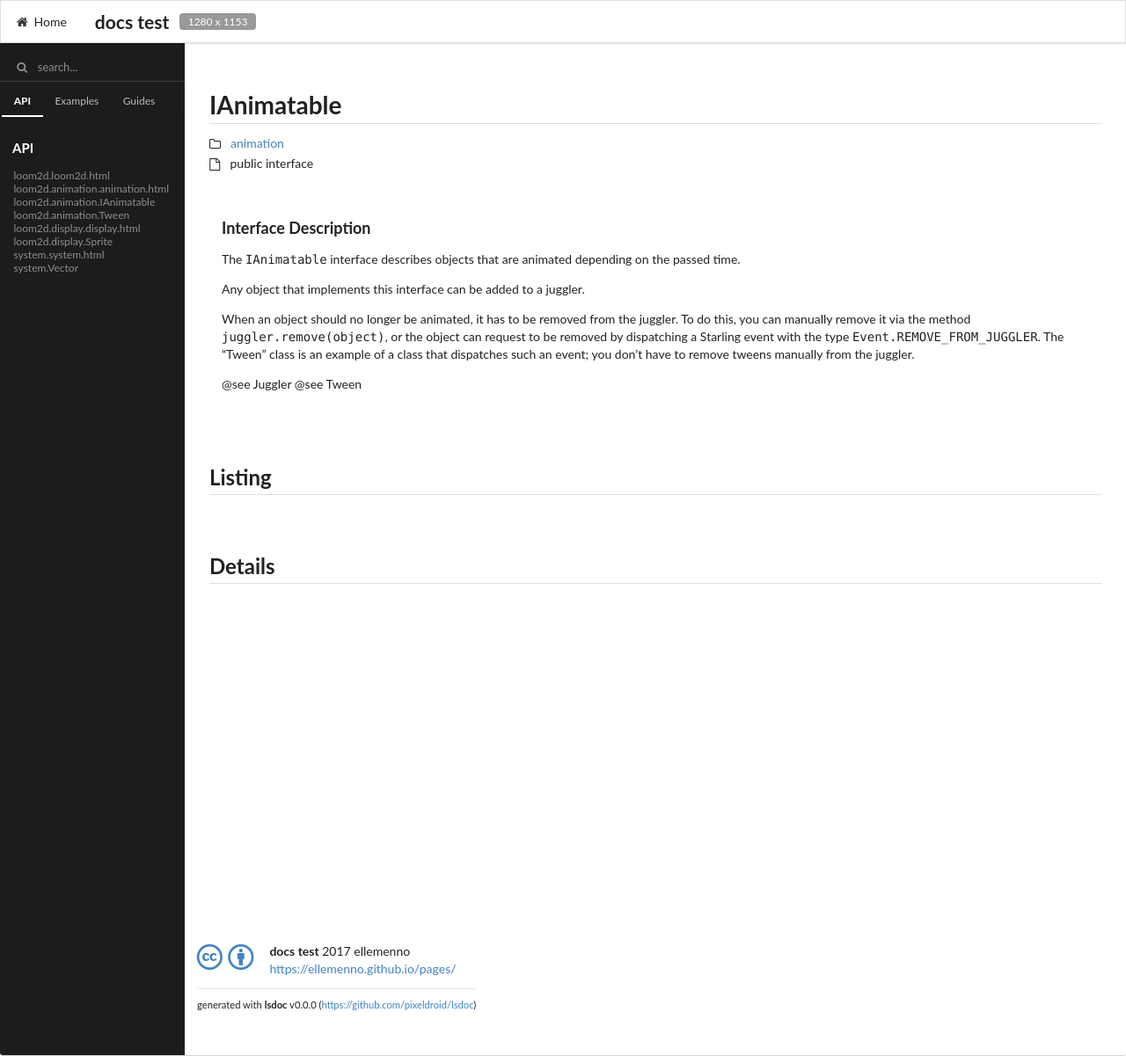
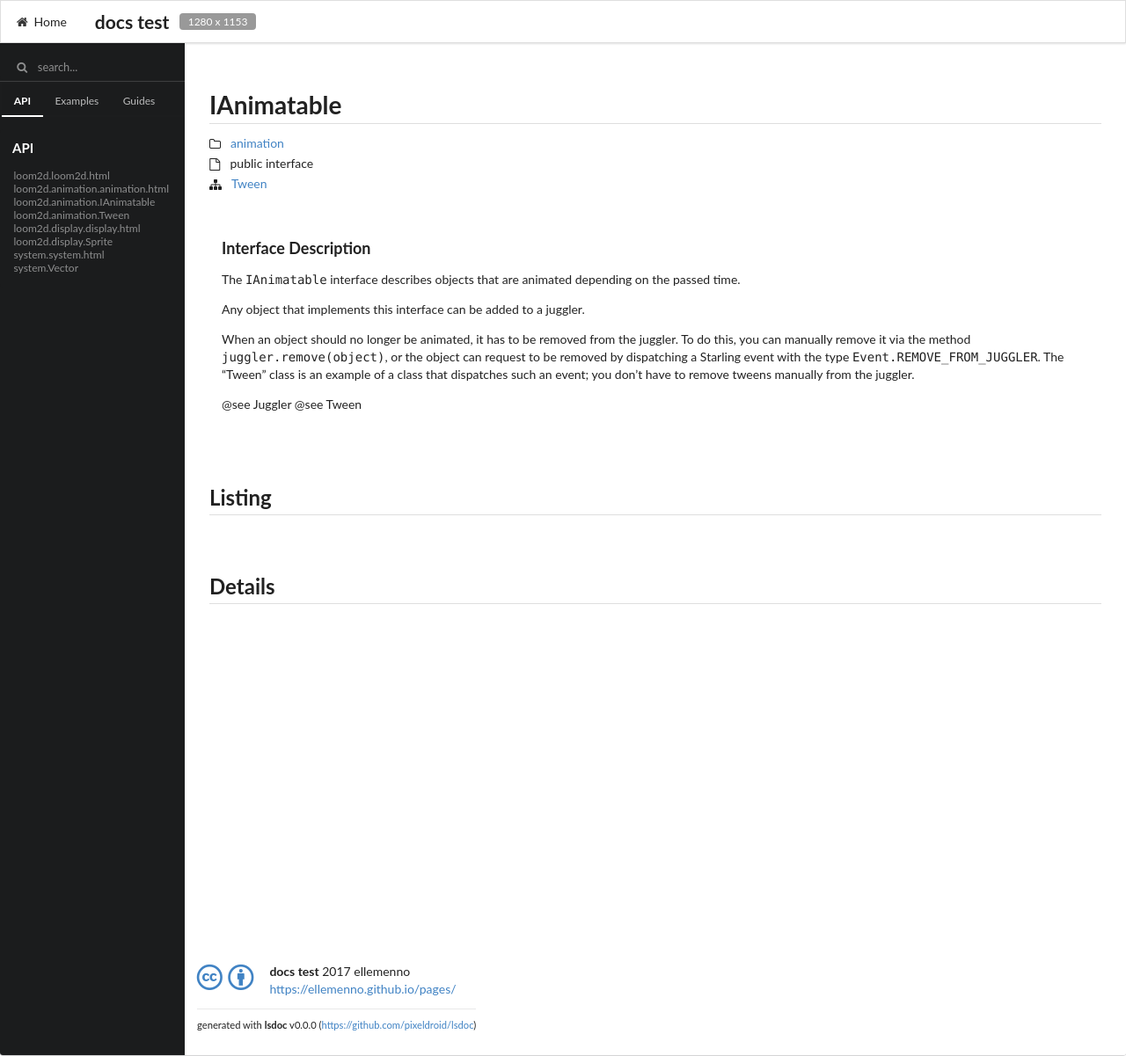
Before and after one commit to ellemenno/pages, a Jekyll site: the page built from docs/_api/loom2d/animation/IAnimatable.html, in a window 1280 px wide. Shown: the whole page at 88% size. Built offline with Jekyll 4.4.1, drawn with Linux system fonts in a browser that asks for light colours.

```diff
--- a/docs/_api/loom2d/animation/IAnimatable.html
+++ b/docs/_api/loom2d/animation/IAnimatable.html
@@ -5,4 +5,7 @@ name: IAnimatable
 module: loom2d.animation
 type: interface
 type_attributes: [public]
+descendants:
+  - name: Tween
+    module: loom2d.animation
 ---
```
